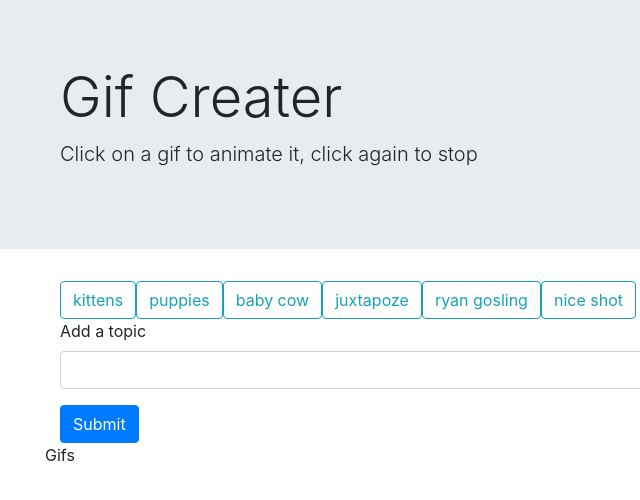
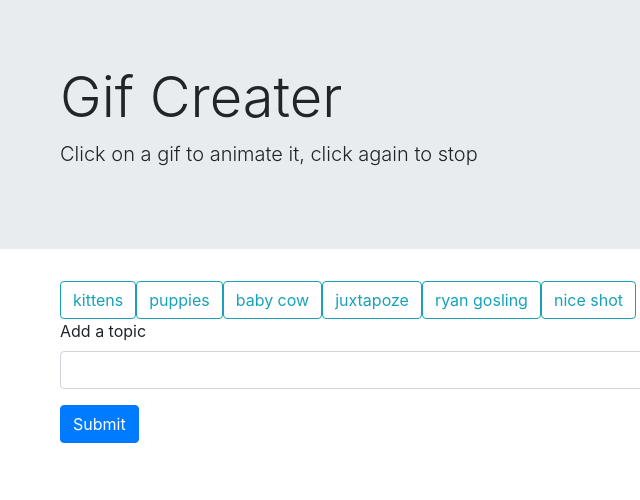
Before and after one commit to JL3w/giftastic, a plain HTML site: page index.html in a window 1280 px wide. Shown: the full height of the page, 25-665 px from the left. Drawn offline with nearby package versions, Linux system fonts and the light colour scheme.

Commit message:
remove static gif text

```diff
--- a/index.html
+++ b/index.html
@@ -44,7 +44,7 @@
 
             <div class="col-12" >
                 <div class="row gifs" id="gifs">
-                Gifs
+
                 </div>
             </div>
         </div>
```
